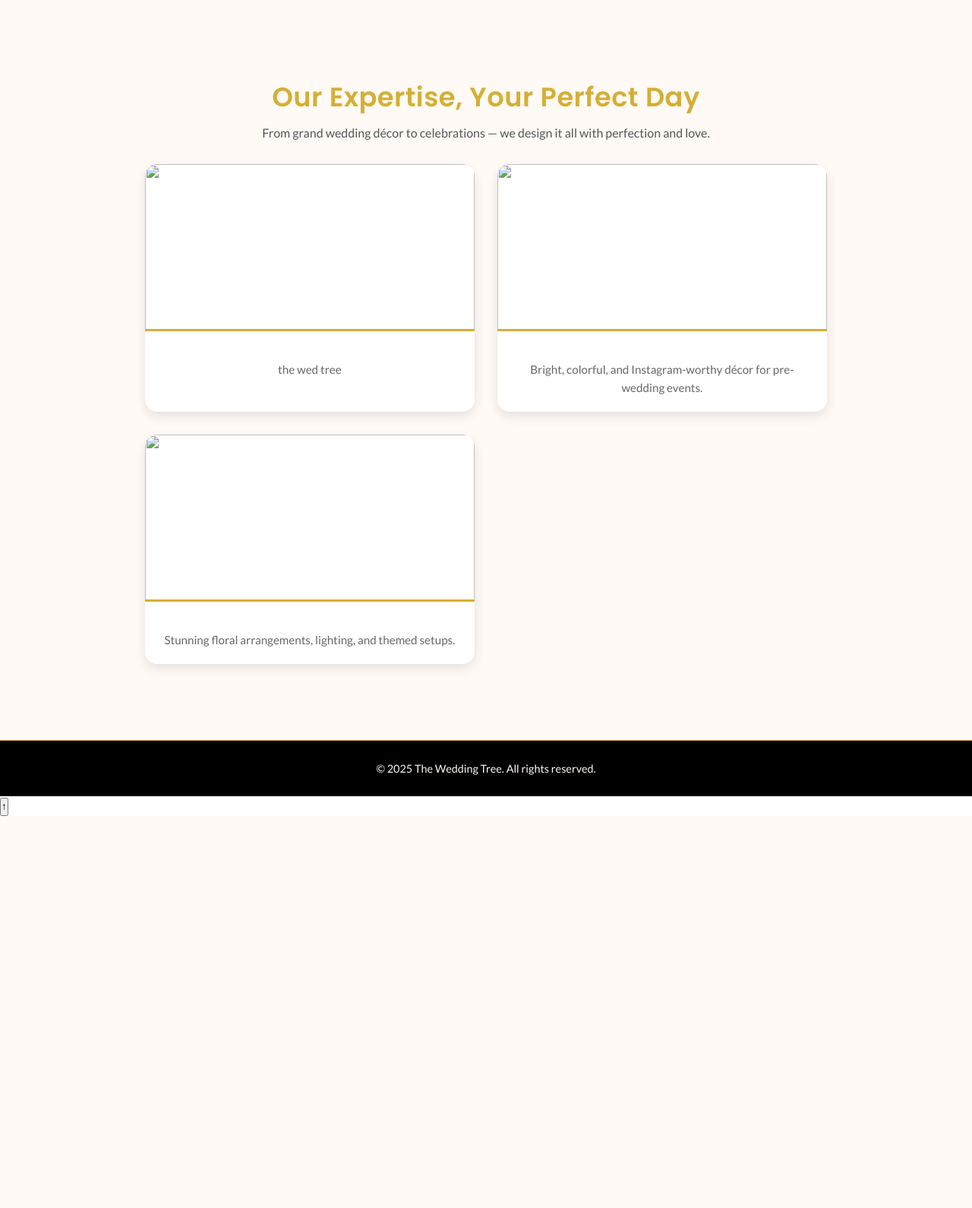
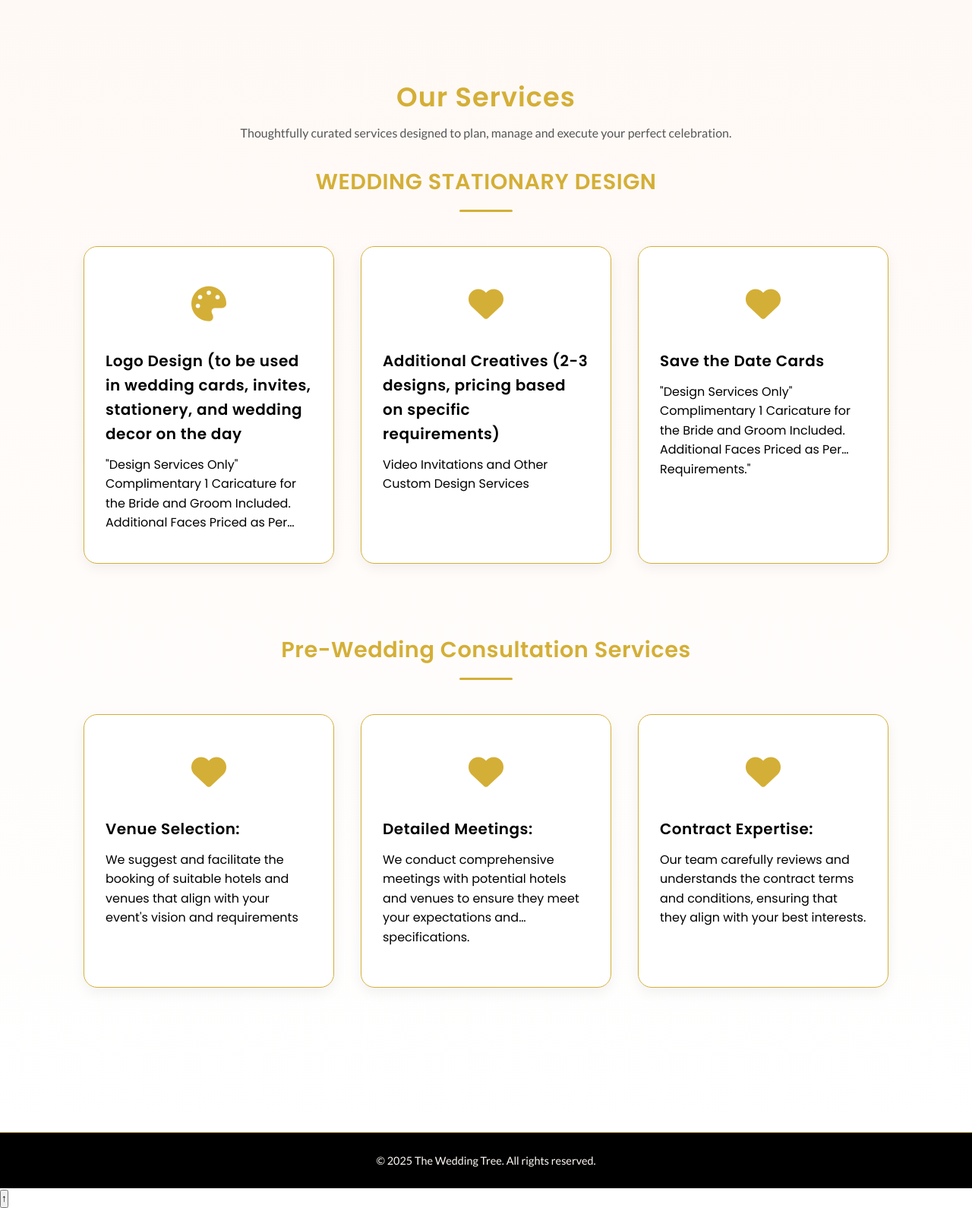
Before and after one commit to ArshanShaikh87/The-Wedding-Tree, a Django app: page /services/ in a window 1280 px wide. Shown: the part 105-1695 px from the top of the page at 76% size. Before the commit the page ends 1179 px from the top, so only its background shows below. Run offline with Django 5.2, Linux system fonts and the light colour scheme; data comes from the database, SQL or seed files in the repository; some libraries are stand-ins or nearby versions.

Commit message:
Service page is redesigned with Cards and Scroll Animation

```diff
--- a/wedtree/models.py
+++ b/wedtree/models.py
@@ -224,18 +224,29 @@ class About(models.Model):
 # =======================
 # SERVICES
 # =======================
+from django.db import models
+
 class Service(models.Model):
-    title = models.CharField(max_length=100)
+    section = models.CharField(
+        max_length=120,
+        help_text="Main service category, e.g. Wedding Stationery & Design"
+    )
+    title = models.CharField(max_length=120)
     description = models.TextField()
-    image = CloudinaryField("image")
+    icon = models.CharField(
+        max_length=60,
+        help_text="FontAwesome class, e.g. fa-solid fa-ring"
+    )
+    order = models.PositiveIntegerField(default=0)
     created_at = models.DateTimeField(auto_now_add=True)
 
     class Meta:
+        ordering = ['order']
         verbose_name = "Service"
         verbose_name_plural = "Services"
 
     def __str__(self):
-        return self.title
+        return f"{self.section} – {self.title}"
 
 
 # =======================
--- a/wedtree/static/wedtree/css/home.css
+++ b/wedtree/static/wedtree/css/home.css
@@ -151,7 +151,7 @@ a:focus, button:focus, input:focus, textarea:focus{outline:3px solid rgba(212,17
 }
 
 .highlight-card:hover {
-  background: var(--gold);
+  background: var(--light-grey);
   color: var(--white);
   transform: translateY(-8px);
   box-shadow: 0 10px 25px rgba(0, 0, 0, 0.15);
@@ -166,7 +166,7 @@ a:focus, button:focus, input:focus, textarea:focus{outline:3px solid rgba(212,17
 }
 
 .highlight-card:hover .icon {
-  color: var(--white);
+  color: var(--gold);
   transform: scale(1.1);
 }
 
@@ -181,7 +181,7 @@ a:focus, button:focus, input:focus, textarea:focus{outline:3px solid rgba(212,17
 }
 
 .highlight-card:hover h3 {
-  color: var(--white);
+  color: var(--black);
 }
 
 /* Description */
@@ -194,7 +194,7 @@ a:focus, button:focus, input:focus, textarea:focus{outline:3px solid rgba(212,17
 }
 
 .highlight-card:hover p {
-  color: var(--white);
+  color: var(--black);
 }
 
 /* Gold Gradient Overlay */
--- a/wedtree/static/wedtree/css/services.css
+++ b/wedtree/static/wedtree/css/services.css
@@ -1,80 +1,276 @@
+/* ==========================================
+   🌟 Services Section (Luxury Style)
+   ========================================== */
+
 .services-section {
-  padding: 100px 10%;
-  background-color: #fffaf5;
+  background: linear-gradient(180deg, var(--light-grey) 0%, var(--white) 100%);
+  padding: 100px 0;
   text-align: center;
-  font-family: 'Poppins', sans-serif;
+  position: relative;
+  overflow: hidden;
 }
 
+/* Page Heading */
 .section-title {
-  font-size: 2.5rem;
-  color: #d4af37;
-  margin-bottom: 10px;
-  font-weight: 700;
+  font-family: var(--font-heading);
+  font-size: 2.6rem;
+  color: var(--gold);
+  font-weight: 600;
+  margin-bottom: 12px;
+  letter-spacing: 1px;
+
 }
 
 .section-subtitle {
-  color: #555;
+  max-width: 680px;
+  margin: 0 auto 90px;
   font-size: 1rem;
-  max-width: 600px;
-  margin: 0 auto 60px;
-  line-height: 1.6;
+  color: var(--champagne);
+  line-height: 1.7;
 }
+
+/* ==========================================
+   📂 Service Category
+   ========================================== */
+
+.service-category {
+  margin-bottom: 90px;
+}
+
+.category-title {
+  font-family: var(--font-heading);
+  font-size: 1.8rem;
+  color: var(--gold);
+  margin-bottom: 45px;
+  position: relative;
+}
+
+.category-title::after {
+  content: "";
+  display: block;
+  width: 70px;
+  height: 3px;
+  background: var(--gold);
+  margin: 14px auto 0;
+  border-radius: 3px;
+}
+
+/* ==========================================
+   🔲 Services Grid
+   ========================================== */
 
 .services-grid {
   display: grid;
-  grid-template-columns: repeat(auto-fit, minmax(280px, 1fr));
-  gap: 30px;
+  grid-template-columns: repeat(auto-fit, minmax(260px, 1fr));
+  gap: 35px;
+  max-width: 1100px;
+  margin: 0 auto;
+  padding: 0 20px;
 }
 
+/* ==========================================
+   🃏 Service Card
+   ========================================== */
+
 .service-card {
-  background: #ffffff;
-  border-radius: 16px;
-  box-shadow: 0 6px 15px rgba(0, 0, 0, 0.1);
+  background: var(--white);
+  border: 1px solid var(--gold);
+  border-radius: 18px;
+  padding: 40px 28px;
+  box-shadow: 0 6px 18px rgba(0, 0, 0, 0.06);
+  transition: transform 0.4s ease, box-shadow 0.4s ease, background 0.4s ease;
+  position: relative;
   overflow: hidden;
-  transition: all 0.3s ease;
-  cursor: pointer;
+  cursor: default;
+  will-change: transform;
+
+  display: flex;
+  flex-direction: column;
+  height: 100%;
+  min-height: 360px;
 }
 
 .service-card:hover {
+  background: var(--light-grey);
   transform: translateY(-8px);
-  box-shadow: 0 10px 25px rgba(0, 0, 0, 0.15);
+  box-shadow: 0 14px 32px rgba(0, 0, 0, 0.18);
 }
 
-.service-img img {
-  width: 100%;
-  height: 220px;
-  object-fit: cover;
-  border-bottom: 3px solid #d4af37;
+/* ==========================================
+   ⭐ Icon
+   ========================================== */
+
+.service-icon {
+  font-size: 46px;
+  color: var(--gold);
+  margin-bottom: 20px;
+  transition: color 0.4s ease, transform 0.4s ease;
 }
 
-.service-content {
-  padding: 20px;
+.service-card:hover .service-icon {
+  color: var(--gold);
+  transform: scale(1.1);
 }
 
-.service-content h3 {
-  color: #222;
-  font-size: 1.3rem;
+/* ==========================================
+   📝 Title & Description
+   ========================================== */
+
+.service-title {
+  font-family: var(--font-heading);
+  font-size: 1.25rem;
   font-weight: 600;
-  margin-bottom: 10px;
+  color: var(--black);
+  margin-bottom: 12px;
+  transition: color 0.3s ease;
+  text-align: left;
 }
 
-.service-content p {
-  color: #666;
-  font-size: 0.95rem;
+.service-description {
+  font-family: var(--font-body);
+  font-size: 1rem;
+  color: var(--black);
   line-height: 1.6;
+  text-align: left;
+
+  flex-grow: 1;
+  overflow: hidden;
+
+  transition: color 0.3s ease, max-height 0.4s ease;
 }
 
-/* ✅ Responsive Design */
-@media (max-width: 768px) {
-  .services-section {
-    padding: 60px 5%;
+.service-card:hover .service-title,
+.service-card:hover .service-description {
+  color: var(--black);
+}
+
+/* ==========================================
+   ✨ Gold Overlay
+   ========================================== */
+
+.service-card::before {
+  content: "";
+  position: absolute;
+  inset: 0;
+  background: linear-gradient(
+    135deg,
+    rgba(212, 175, 55, 0.18),
+    transparent 70%
+  );
+  opacity: 0;
+  transition: opacity 0.4s ease;
+  z-index: 0;
+  pointer-events: none;
+}
+
+.service-card:hover::before {
+  opacity: 1;
+}
+
+/* ==========================================
+   🌠 Shine Effect
+   ========================================== */
+
+.service-card::after {
+  content: "";
+  position: absolute;
+  top: 0;
+  left: -75%;
+  width: 50%;
+  height: 100%;
+  background: linear-gradient(
+    120deg,
+    rgba(255, 255, 255, 0.15) 0%,
+    rgba(255, 255, 255, 0.3) 50%,
+    transparent 100%
+  );
+  transform: skewX(-25deg);
+  transition: 0.8s ease-in-out;
+  z-index: 1;
+  pointer-events: none;
+}
+
+.service-card:hover::after {
+  left: 125%;
+}
+
+/* ==========================================
+   ✂️ Text Clamp (Warning-free)
+   ========================================== */
+
+.service-description.clamped {
+  display: -webkit-box;
+  -webkit-box-orient: vertical;
+  -webkit-line-clamp: 4;
+
+  line-clamp: 4; /* future compatibility */
+  overflow: hidden;
+}
+
+/* ==========================================
+   🔘 Read More Button
+   ========================================== */
+
+.read-more-btn {
+  margin-top: 18px;
+  font-size: 0.9rem;
+  font-weight: 500;
+  color: var(--gold);
+  background: none;
+  border: none;
+  cursor: pointer;
+  align-self: center;
+  transition: color 0.3s ease;
+}
+
+.read-more-btn:hover {
+  color: var(--black);
+}
+
+/* ==========================================
+   📱 Responsive
+   ========================================== */
+
+@media (max-width: 992px) {
+  .section-title {
+    font-size: 3rem;
   }
 
-  .section-title {
-    font-size: 2rem;
+  .category-title {
+    font-size: 1.3rem;
   }
 
-  .service-content p {
-    font-size: 0.9rem;
+  .service-card {
+    min-height: 300px;
+    padding: 22px 16px;
   }
 }
+
+@media (max-width: 768px) {
+  .section-subtitle {
+    margin-bottom: 70px;
+  }
+
+  .services-grid {
+    gap: 30px;
+    grid-template-columns: repeat(2, 1fr);
+  }
+
+  .service-icon {
+    font-size: 44px;
+  }
+
+  .service-title {
+    font-size: 1rem;
+  }
+
+  .service-description {
+    font-size: 0.8rem;
+  }
+}
+
+@media (max-width: 420px) {
+  .services-grid {
+    grid-template-columns: 1fr;
+  }
+}
--- a/wedtree/static/wedtree/js/home.js
+++ b/wedtree/static/wedtree/js/home.js
@@ -14,7 +14,8 @@ document.addEventListener("DOMContentLoaded", function () {
   // 1. AOS INITIALIZATION
   // ==========================================================
   try {
-    if (AOS) AOS.init({ duration: 800, once: true });
+    if (AOS) AOS.init({ duration: 700, easing: "ease-out-cubic",
+  once: true,once: true });
   } catch (e) {
     console.warn("AOS not loaded");
   }
--- a/wedtree/templates/wedtree/index.html
+++ b/wedtree/templates/wedtree/index.html
@@ -1,4 +1,5 @@
 {% extends 'wedtree/base.html' %}
+
 
 {% load static %}
 
--- a/wedtree/templates/wedtree/services.html
+++ b/wedtree/templates/wedtree/services.html
@@ -1,34 +1,60 @@
 {% extends 'wedtree/base.html' %}
-{% load static %}
 
 {% block title %}Our Services | The Wedding Tree{% endblock %}
-
-{% block meta %}
-<meta name="description" content="Discover The Wedding Tree's expert wedding planning and décor services — from luxurious wedding themes to elegant stage designs.">
-<meta name="keywords" content="wedding decor, wedding planning, mehendi decor, haldi decor, event management, wedding stage design, luxury wedding planner">
-{% endblock %}
 
 {% block content %}
 <section class="services-section">
   <div class="container">
-    <h1 class="section-title" data-aos="fade-up">Our Expertise, Your Perfect Day</h1>
-    <p class="section-subtitle" data-aos="fade-up" data-aos-delay="100">
-      From grand wedding décor to celebrations — we design it all with perfection and love.
+
+    <!-- PAGE HEADING -->
+    <h1 class="section-title">Our Services</h1>
+    <p class="section-subtitle">
+      Thoughtfully curated services designed to plan, manage and execute your perfect celebration.
     </p>
 
-    <div class="services-grid">
-      {% for service in services %}
-      <div class="service-card" data-aos="zoom-in" data-aos-delay="{{ forloop.counter0|add:100 }}">
-        <div class="service-img">
-          <img src="{{ service.image.url }}" alt="{{ service.name }}">
+    <!-- SERVICE SECTIONS -->
+    {% for section, services in grouped_services.items %}
+    <div class="service-category">
+
+      <h2 class="category-title" data-aos="fade-up">
+        {{ section }}
+      </h2>
+
+      <div class="services-grid">
+        {% for service in services %}
+        <div class="service-card" data-aos="zoom-in">
+
+          <!-- ICON -->
+          <div class="service-icon">
+            <i class="{{ service.icon|default:'fa-solid fa-star' }}" aria-hidden="true"></i>
+          </div>
+
+          <!-- TITLE -->
+          <h3 class="service-title">
+            {{ service.title }}
+          </h3>
+
+          <!-- DESCRIPTION -->
+          <p class="service-description clamped">
+            {{ service.description }}
+          </p>
+
+          <!-- READ MORE (JS will auto show/hide) -->
+          <button
+            class="read-more-btn"
+            type="button"
+            hidden
+            aria-expanded="false">
+            Read More
+          </button>
+
         </div>
-        <div class="service-content">
-          <h3>{{ service.name }}</h3>
-          <p>{{ service.description }}</p>
-        </div>
+        {% endfor %}
       </div>
-      {% endfor %}
+
     </div>
+    {% endfor %}
+
   </div>
 </section>
 {% endblock %}
--- a/wedtree/views.py
+++ b/wedtree/views.py
@@ -161,6 +161,7 @@ from django.shortcuts import render, redirect
 from django.contrib import messages
 from django.core.mail import send_mail
 from django.conf import settings
+from collections import defaultdict
 
 from .models import (
     Contact, ContactSettings,
@@ -459,9 +460,15 @@ def about(request):
 
 
 def services(request):
-    all_services = Service.objects.all().order_by('-created_at')
-    return render(request, 'wedtree/services.html', {'services': all_services})
+    services = Service.objects.all()
 
+    grouped_services = defaultdict(list)
+    for service in services:
+        grouped_services[service.section].append(service)
+
+    return render(request, 'wedtree/services.html', {
+        'grouped_services': dict(grouped_services)
+    })
 
 def gallery(request):
     gallery_items = Gallery.objects.all().order_by('-uploaded_at')
```
Also changed, not shown: TheWedTree/settings.py (+23 -1 lines), wedtree/admin.py (+4 -3 lines), wedtree/static/wedtree/js/services.js (added, +57 -0 lines), db.sqlite3, wedtree/migrations/0023_alter_about_image_alter_contactsettings_map_embed_and_more.py (added), wedtree/migrations/0024_alter_service_options_remove_service_image_and_more.py (added).
